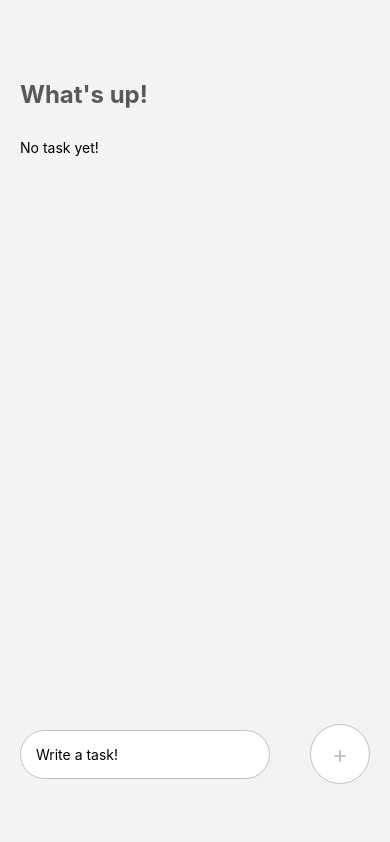
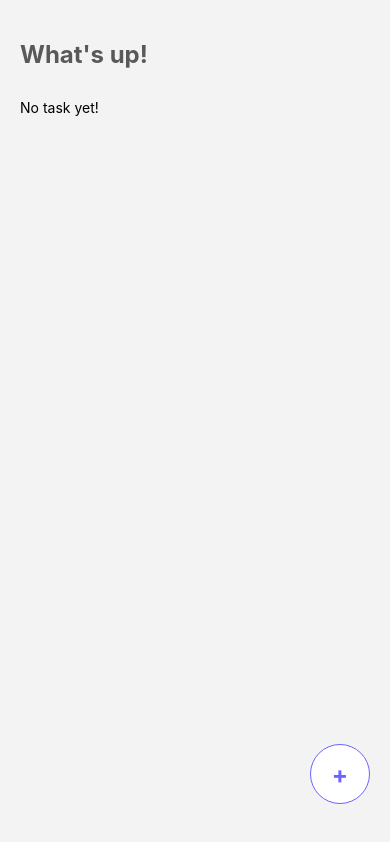
Before and after one commit to baggelisp/React-Native-To-Do-App, a React Native app: screen /Home in a window 390 px wide. Built offline with nearby package versions, Linux system fonts and the light colour scheme.

Commit message:
change color

```diff
--- a/components/Task.js
+++ b/components/Task.js
@@ -35,9 +35,9 @@ const styles = StyleSheet.create({
         width: 24,
         height: 24,
         marginRight: 15,
-        borderColor: '#55BCF6',
+        borderColor: '#6C63FF',
         borderWidth: 3,
-        borderRadius: 12,
+        borderRadius: 6,
     },
     itemText: {
         maxWidth: '80%',
--- a/navigation.js
+++ b/navigation.js
@@ -15,7 +15,7 @@ export default function RootNavigation() {
 
   return (
     <NavigationContainer>
-        <Stack.Navigator initialRouteName="AddTask" screenOptions={screenOptions}>
+        <Stack.Navigator initialRouteName="Home" screenOptions={screenOptions}>
             <Stack.Screen name="Home" component={Home} />
             <Stack.Screen name="AddName" component={AddName} />
             <Stack.Screen name="AddTask" component={AddTask} />
--- a/screens/AddName.js
+++ b/screens/AddName.js
@@ -97,20 +97,20 @@ var styles = StyleSheet.create({
     width: 300,
   },
   nextWrapper: {
-    height: 60,
+    height: 50,
     backgroundColor: '#FFF',
     borderRadius: 60,
     display: 'flex',
     justifyContent: 'center',
     alignItems: 'center',
-    borderColor: '#C0C0C0',
+    borderColor: '#6C63FF',
     borderWidth: 1,
     marginTop: 20,
     paddingHorizontal: 40
   },
   addText: {
     fontSize: 24,
-    color: '#C0C0C0',
+    color: '#6C63FF',
     display: 'flex',
     justifyContent: 'center',
     alignItems: 'center',
--- a/screens/AddTask.js
+++ b/screens/AddTask.js
@@ -112,20 +112,20 @@ var styles = StyleSheet.create({
     width: 300,
   },
   nextWrapper: {
-    height: 60,
+    height: 50,
     backgroundColor: '#FFF',
     borderRadius: 60,
     display: 'flex',
     justifyContent: 'center',
     alignItems: 'center',
-    borderColor: '#C0C0C0',
+    borderColor: '#6C63FF',
     borderWidth: 1,
     marginTop: 20,
     paddingHorizontal: 40
   },
   addText: {
-    fontSize: 24,
-    color: '#C0C0C0',
+    fontSize: 20,
+    color: '#6C63FF',
     display: 'flex',
     justifyContent: 'center',
     alignItems: 'center',
--- a/screens/Home.js
+++ b/screens/Home.js
@@ -1,7 +1,8 @@
 import {SafeAreaView, StyleSheet, Text, View , Platform, TouchableOpacity, Keyboard, KeyboardAvoidingView, TextInput} from 'react-native';
 import React, {useState, useEffect} from 'react'
 import Task from '../components/Task';
-import { getData } from '../services/storage';
+import { getData, saveData } from '../services/storage';
+import Toast from 'react-native-toast-message';
 
 export default function Home({navigation}) {
 
@@ -9,29 +10,42 @@ export default function Home({navigation}) {
     const [taskItems, setTaskItems] = useState([])
     const [username, setUsername] = useState('');
 
+    // Load Username
     useEffect( () => {
       const savedNamePromise = getData('username');
       savedNamePromise.then( username => {
-        if (!username) return;
-        if (username == 'error') {
+        if (!username ||  username == 'error'){
           navigation.navigate('AddName');
         }
         setUsername(username);
       })
     }, [])
 
+    // Load tasks
+    useEffect( () => {
+      const tasksPromise = getData('tasks');
+      tasksPromise.then( tasks => {
+        if (!tasks) tasks = '[]';
+        let tasksArr = JSON.parse(tasks);
+        setTaskItems([...tasksArr])
+      })
+    }, [])
+
     const handleAddTask = () => {
         navigation.navigate('AddTask');
-        return;
-        Keyboard.dismiss();
-        setTaskItems([...taskItems, task]);
-        setTask('');
     }
 
     const completeTask = (index) => {
         let itemsCopy = [...taskItems];
         itemsCopy.splice(index, 1);
         setTaskItems(itemsCopy);
+        const saveDataPromise = saveData('tasks', JSON.stringify([...itemsCopy]));
+        saveDataPromise.then( result => {
+          Toast.show({
+            type: 'success',
+            text1: 'Task completed!',
+          });
+        });
     }
 
   return (
@@ -57,19 +71,9 @@ export default function Home({navigation}) {
 
             {/* White a task */}
 
-            <KeyboardAvoidingView
-            behavior={Platform.OS === "ios" ? "padding" : "height"}
-            style={styles.writeTaskWrapper}
-            >
-                <TextInput value={task} onChangeText={text => setTask(text)} placeholder="Write a task!" style={styles.textInput} />
-
-                <TouchableOpacity onPress={handleAddTask}>
-                  <View style={styles.addWrapper}>
-                      <Text style={styles.addText}>+</Text>
-                  </View>
-                </TouchableOpacity>
-
-            </KeyboardAvoidingView>
+            <TouchableOpacity style={styles.addWrapper} onPress={handleAddTask}>
+              <Text style={styles.addText}>+</Text>
+            </TouchableOpacity>
 
         </SafeAreaView>
   )
@@ -82,7 +86,7 @@ const styles = StyleSheet.create({
       backgroundColor: '#F3F3F3',
     },
     tasksWrapper: {
-      paddingTop: 80,
+      paddingTop: 40,
       paddingHorizontal: 20,
     },
     sectionTitle: {
@@ -93,23 +97,6 @@ const styles = StyleSheet.create({
     items: {
       marginTop: 30
     },
-    writeTaskWrapper: {
-      position: 'absolute',
-      bottom: 60,
-      width: '100%',
-      flexDirection: 'row',
-      justifyContent: 'space-around',
-      alignItems: 'center'
-    },
-    textInput: {
-      paddingVertical: 15,
-      paddingHorizontal: 15,
-      backgroundColor: '#FFF',
-      borderRadius: 60,
-      borderColor: '#C0C0C0',
-      borderWidth: 1,
-      width: 250,
-    },
     addWrapper: {
       width: 60,
       height: 60,
@@ -117,11 +104,15 @@ const styles = StyleSheet.create({
       borderRadius: 60,
       justifyContent: 'center',
       alignItems: 'center',
-      borderColor: '#C0C0C0',
+      borderColor: '#6C63FF',
       borderWidth: 1,
+      position: 'absolute',
+      bottom: 40,
+      right: 20
     },
     addText: {
       fontSize: 24,
-      color: '#C0C0C0'
-    }
+      color: '#6C63FF',
+      fontWeight: 'bold'
+    },
   });
--- a/services/storage.js
+++ b/services/storage.js
@@ -15,6 +15,6 @@ export const getData = async (key) => {
       const value = await AsyncStorage.getItem(key)
       return value;
     } catch(e) {
-      // error reading value
+        return 'error'
     }
   }
```
